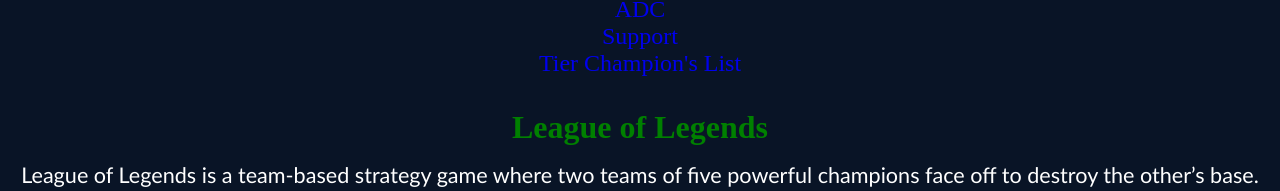
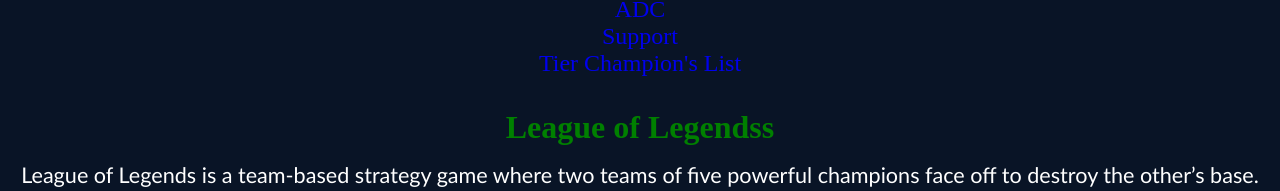
Before and after one commit to texmithin/OmarBuenoCoder, a plain HTML site: page Tarea2/index.html in a window 1280 px wide. Shown: the part 1060-1251 px from the top of the page. Drawn offline with Linux system fonts and the light colour scheme; files that its build step writes are made by us from their sources.

Commit message:
Solo estoy probando

```diff
--- a/Tarea2/index.html
+++ b/Tarea2/index.html
@@ -41,7 +41,7 @@
     </header>
 
     <main>
-       <h1>League of Legends</h1>
+       <h1>League of Legendss</h1>
        <p>League of Legends is a team-based strategy game where two teams of five powerful champions face off to destroy the other’s
         base. Choose from over 140 champions to make epic plays, secure kills,  and take down towers as you battle your way to victory.
     </p>
```
